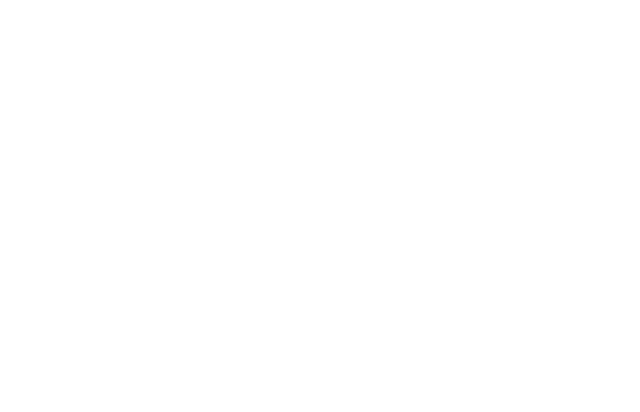
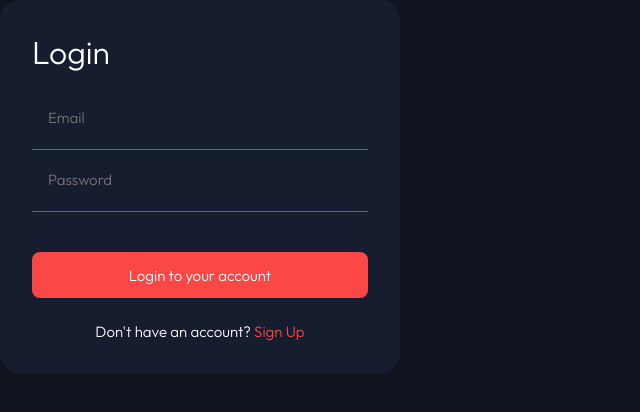
Before and after one commit to Kojoel/Entertainment-Web-App, an Angular app: page / in a window 1280 px wide. Shown: the top 412 px of the page, without its empty margins (0-640 px from the left). Built offline with nearby package versions, Linux system fonts and the light colour scheme.

Commit message:
Login form UI updated

```diff
--- a/src/app/app.component.html
+++ b/src/app/app.component.html
@@ -1,3 +1,3 @@
-
+<app-login></app-login>
 
 <router-outlet />
--- a/src/app/app.component.ts
+++ b/src/app/app.component.ts
@@ -1,10 +1,11 @@
 import { Component } from '@angular/core';
 import { RouterOutlet } from '@angular/router';
+import { LoginComponent } from './components/login/login.component';
 
 @Component({
   selector: 'app-root',
   standalone: true,
-  imports: [RouterOutlet],
+  imports: [RouterOutlet, LoginComponent],
   templateUrl: './app.component.html',
   styleUrl: './app.component.scss'
 })
--- a/src/app/components/login/login.component.html
+++ b/src/app/components/login/login.component.html
@@ -1 +1,9 @@
-<p>login works!</p>
+<form>
+    <span class="form-title">Login</span>
+    <input type="text" class="email" placeholder="Email">
+    <input type="text" class="password" placeholder="Password">
+
+    <button class="login-btn">Login to your account</button>
+    <span class="no-account-extention-point">Don't have an account? <a href="">Sign Up</a></span>
+
+</form>
--- a/src/app/components/login/login.component.scss
+++ b/src/app/components/login/login.component.scss
@@ -0,0 +1,57 @@
+@import '../../partials/functions';
+@import '../../partials/variables';
+@import '../../partials/mixins';
+
+form {
+    width: 400px;
+    height: 373px;
+    border-radius: 20px;
+    background: $semi-dark-blue;
+    padding: 32px;
+
+    display: flex;
+    flex-direction: column;
+
+    span.form-title {
+        @include HeadingL;
+        margin-bottom: 40px;
+    }
+
+    input.email {
+        @include InputEmpty;
+    }
+    input.email:focus {
+        @include InputActive;
+    }
+
+    input.password {
+        @include InputEmpty;
+        margin-bottom: 40px;
+    }
+    input.password:focus {
+        @include InputActive;
+        margin-bottom: 40px;
+
+    }
+
+
+
+    button.login-btn {
+        @include ButtonIdle;
+    }
+    button.login-btn:hover {
+        @include ButtonHover;
+    }
+
+    span.no-account-extention-point {
+        @include BodyM;
+        width: 100%;
+        text-align: center;
+
+        a {
+            text-decoration: none;
+            color: $red;
+        }
+
+    }
+}
--- a/src/app/partials/_mixins.scss
+++ b/src/app/partials/_mixins.scss
@@ -5,37 +5,37 @@
 // Typography Mixins
 
 @mixin HeadingL() {
-    font-size: px-to-rem(32px);
+    font-size: px-to-rem(32);
     color: $pure-white;
     font-weight: 300;
 }
 
 @mixin HeadingM() {
-    font-size: px-to-rem(24px);
+    font-size: px-to-rem(24);
     color: $pure-white;
     font-weight: 300;
 }
 
 @mixin HeadingS() {
-    font-size: px-to-rem(24px);
+    font-size: px-to-rem(24);
     color: $pure-white;
     font-weight: 700;
 }
 
 @mixin HeadingXS() {
-    font-size: px-to-rem(18px);
+    font-size: px-to-rem(18);
     color: $pure-white;
     font-weight: 500;
 }
 
 @mixin BodyM () {
-    font-size: px-to-rem(15px);
+    font-size: px-to-rem(15);
     color: $pure-white;
     font-weight: 300;
 }
 
 @mixin BodyS () {
-    font-size: px-to-rem(13px);
+    font-size: px-to-rem(13);
     color: $pure-white;
     font-weight: 300;
 }
@@ -51,6 +51,9 @@
     border: none;
     background: $red;
     color: $pure-white;
+    margin-bottom: 24px;
+    cursor: pointer;
+    transition: $btn-transition;
 }
 
 @mixin ButtonHover() {
@@ -61,32 +64,48 @@
     border: none;
     background: $pure-white;
     color: $semi-dark-blue;
+    cursor: pointer;
+    transition: $btn-transition;
 }
 
 //Inputs-form
-@mixin InputEpmty() {
+@mixin InputEmpty() {
+    @include BodyM;
     width: 336px;
     height: 37px;
     outline: none;
+    // outline-bottom: 1px solid transparent;
+    border: none;
     border-bottom: $border-empty;
-    padding: 0 16px;
+    padding: 5px 16px 32px 16px;
     caret-color: $red;
+    background: transparent;
+    margin-bottom: 24px;
+    transition: $input-transition;
+
 }
 
 @mixin InputActive() {
     width: 336px;
     height: 37px;
     outline: none;
-    border-bottom: $border-empty;
-    padding: 0 16px;
+    border: none;
+    border-bottom: $border-active;
+    padding: 5px 16px 32px 16px;
     caret-color: $red;
+    background: transparent;
+    margin-bottom: 24px;
+    transition: $input-transition;
 }
 
 @mixin InputError() {
     width: 336px;
     height: 37px;
     outline: none;
+    border: none;
     border-bottom: $border-error;
-    padding: 0 16px;
+    padding: 5px 16px 32px 16px;
     caret-color: $red;
+    background: transparent;
+    margin-bottom: 24px;
 }
--- a/src/app/partials/_variables.scss
+++ b/src/app/partials/_variables.scss
@@ -11,5 +11,9 @@
 
 // Border variables
 $border-empty : 1px solid $greyish-blue;
-$border-active : 1px solid $pure-white;
+$border-active : 2px solid $pure-white;
 $border-error : 1px solid $red;
+
+// Button transition variables
+$btn-transition: .2s ease-in-out;
+$input-transition: .1s ease-in-out;
--- a/src/styles.scss
+++ b/src/styles.scss
@@ -1,5 +1,7 @@
 @import url('https://fonts.googleapis.com/css2?family=Outfit:wght@100..900&display=swap');
 @import './app/partials/variables';
+@import './app/partials/mixins';
+@import './app/partials/functions';
 
 * {
     margin: 0;
@@ -8,3 +10,7 @@
     box-sizing: border-box;
     font-family: $fontOut;
 }
+
+body {
+    background: $dark-blue;
+}
```
